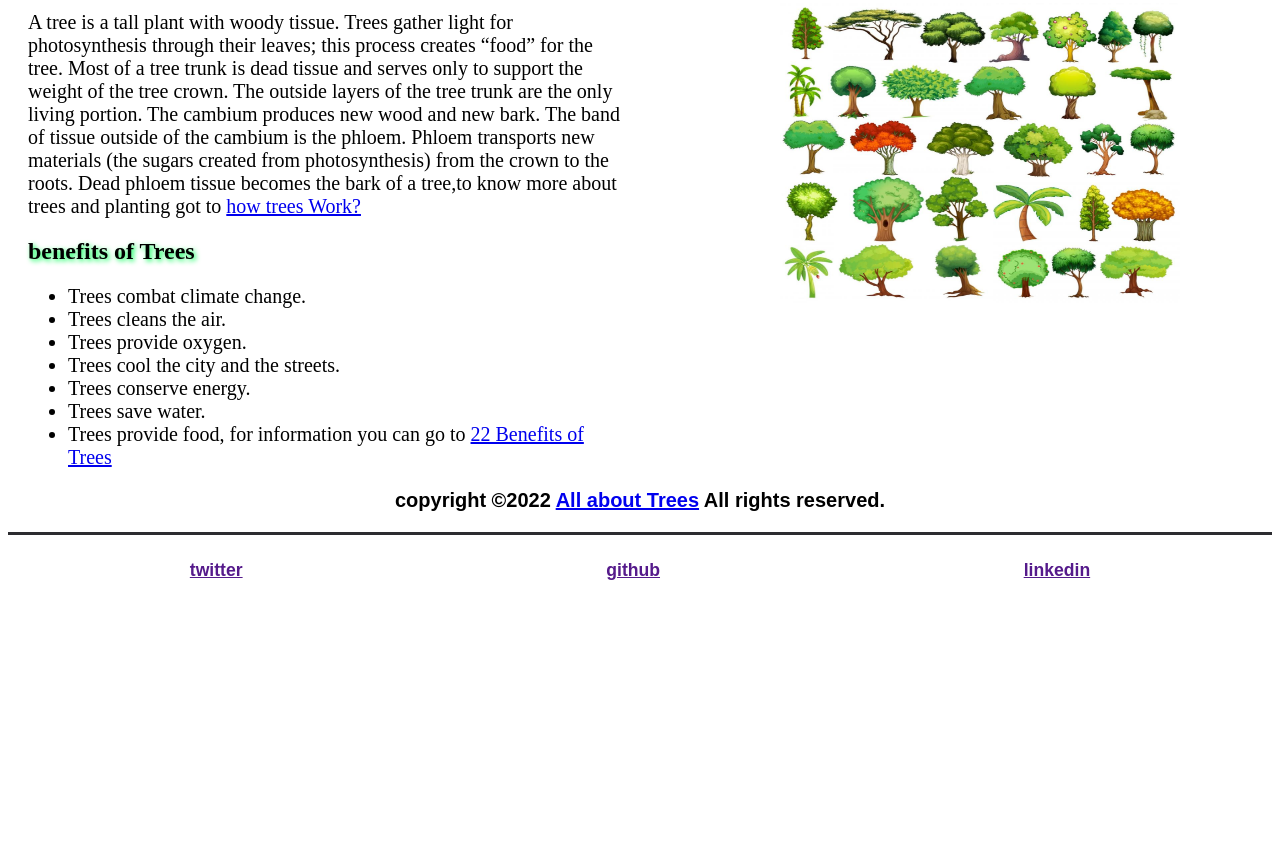
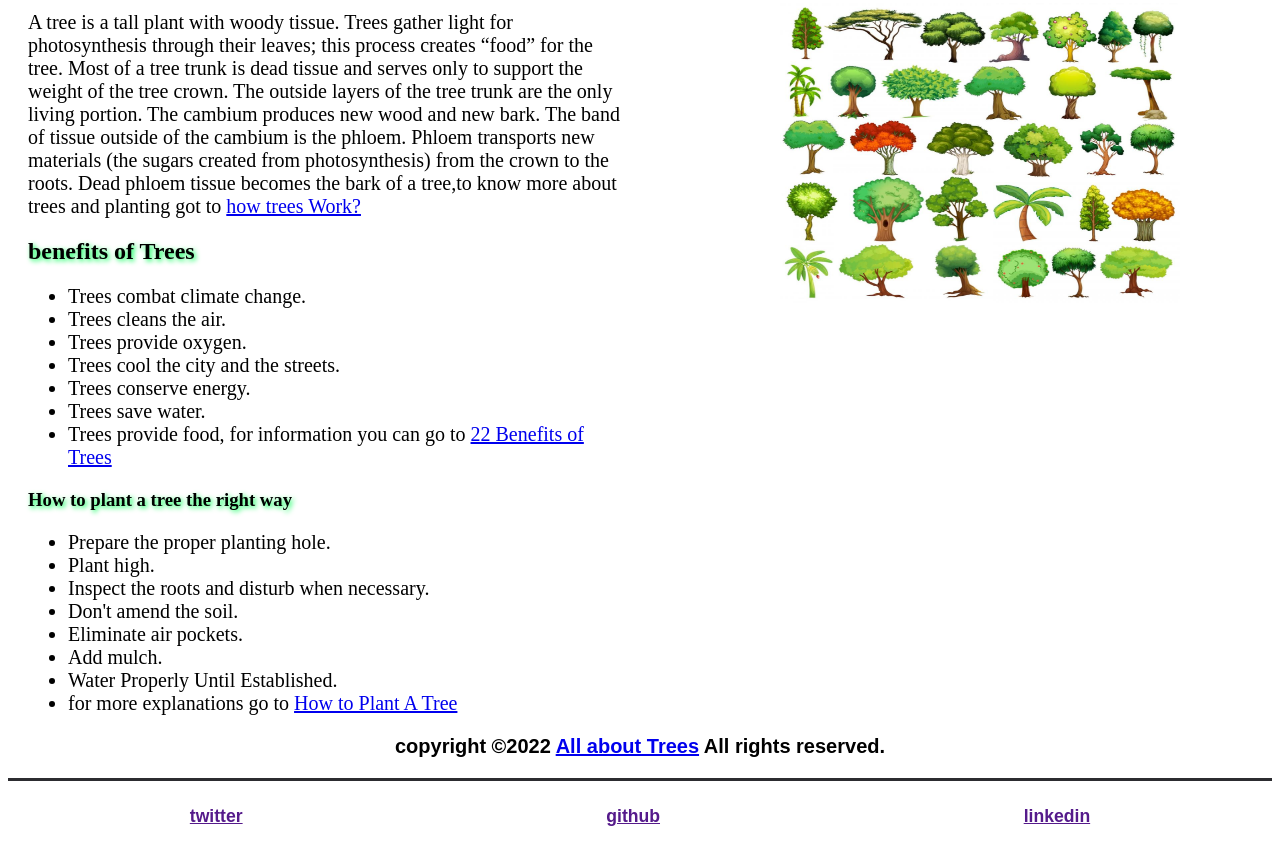
Before and after one commit to lab-brussels-1/The-first-group, a plain HTML site: page index.html in a window 1280 px wide. Shown: the part 387-1248 px from the top of the page. Before the commit the page ends 1002 px from the top, so only its background shows below. Drawn offline with Linux system fonts and the light colour scheme.

Commit message:
Update index.html

```diff
--- a/index.html
+++ b/index.html
@@ -88,6 +88,23 @@
               >
             </li>
           </ul>
+          <h3>How to plant a tree the right way</h3>
+          <ul>
+            <li>Prepare the proper planting hole.</li>
+            <li>Plant high.</li>
+            <li>Inspect the roots and disturb when necessary.</li>
+            <li>Don't amend the soil.</li>
+            <li>Eliminate air pockets.</li>
+            <li>Add mulch.</li>
+            <li>Water Properly Until Established.</li>
+            <li>
+              for more explanations go to
+              <a
+                href="https://www.growingagreenerworld.com/how-to-plant-a-tree/"
+                >How to Plant A Tree</a
+              >
+            </li>
+          </ul>
         </div>
       </div>
     </article>
```
